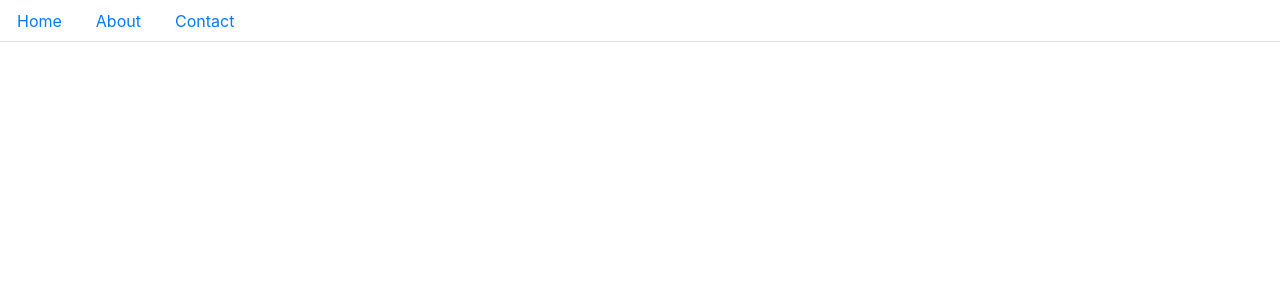
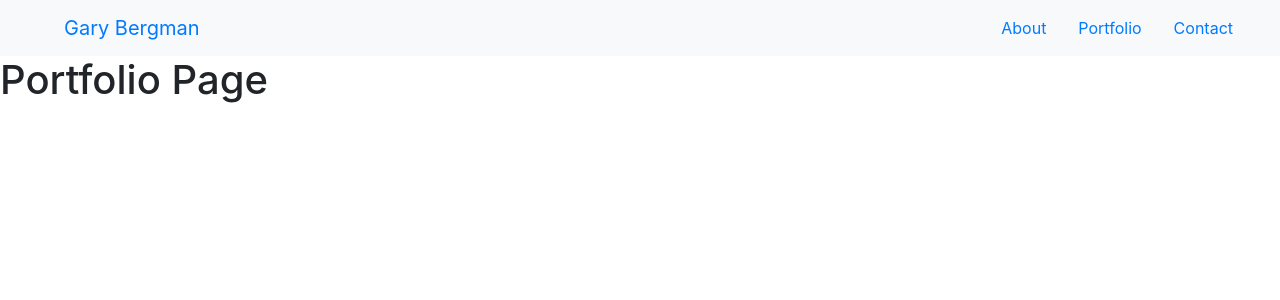
Before and after one commit to Gary-Bergman/React-Portfolio, a React (Create React App) app: page /portfolio in a window 1280 px wide. Shown: the top 300 px of the page. Built offline with nearby package versions, Linux system fonts and the light colour scheme.

Commit message:
Redid TopNav and updated routes in links

```diff
--- a/src/App.js
+++ b/src/App.js
@@ -1,7 +1,7 @@
 import React from "react";
 import { BrowserRouter as Router, Route } from "react-router-dom";
 import TopNav from "./components/TopNav";
-import Home from "./components/pages/Home";
+import Portfolio from "./components/pages/Portfolio";
 import About from "./components/pages/About";
 import Contact from "./components/pages/Contact";
 
@@ -10,9 +10,9 @@ function App() {
     <Router>
       <div>
         <TopNav />
-        <Route exact path="/" component={Home} />
-        <Route exact path="/about" component={About} />
+        <Route exact path={["/", "/about"]} component={About} />
         <Route exact path="/contact" component={Contact} />
+        <Route exact path="/portfolio" component={Portfolio} />
       </div>
     </Router>
   );
--- a/src/components/TopNav.js
+++ b/src/components/TopNav.js
@@ -8,20 +8,38 @@ function TopNav() {
   const location = useLocation();
 
   return (
-    <ul className="nav nav-tabs">
-      <li className="nav-item">
-        <Link to="/" className={location.pathname === "/" ? "nav-link active" : "nav-link"}>
-          Home
-        </Link>
-      </li>
+    <>
+      <header>
+        <nav className="navbar navbar-expand-lg navbar-light bg-light">
+          <a className="navbar-brand ml-5 text-primary myName">Gary Bergman</a>
+          <button className="navbar-toggler" type="button" data-toggle="collapse" data-target="#navbarText"
+            aria-controls="navbarText" aria-expanded="false" aria-label="Toggle navigation">
+            <span className="navbar-toggler-icon"></span>
+          </button>
+          <section className="collapse navbar-collapse" id="navbarText">
+            <ul className="nav col d-flex justify-content-end">
+
+              {/* About */}
               <li className="nav-item">
                 <Link
-          to="/about"
-          className={location.pathname === "/about" ? "nav-link active" : "nav-link"}
+                  to="/"
+                  className={location.pathname === "/" ? "nav-link active" : "nav-link"}
                 >
                   About
                 </Link>
               </li>
+
+              {/* Portfolio */}
+              <li className="nav-item">
+                <Link
+                  to="/portfolio"
+                  className={location.pathname === "/portfolio" ? "nav-link active" : "nav-link"}
+                >
+                  Portfolio
+                </Link>
+              </li>
+
+              {/* Contact */}
               <li className="nav-item">
                 <Link
                   to="/contact"
@@ -31,6 +49,10 @@ function TopNav() {
                 </Link>
               </li>
             </ul>
+          </section>
+        </nav>
+      </header>
+    </>
   );
 }
 
--- a/src/components/pages/Home.js
+++ /dev/null
@@ -1,11 +0,0 @@
-import React from "react";
-
-function Home() {
-  return (
-    <>
-      <h1>Home Page</h1>
-    </>
-  );
-}
-
-export default Home;
--- /dev/null
+++ b/src/components/pages/Portfolio.js
@@ -0,0 +1,11 @@
+import React from "react";
+
+function Portfolio() {
+  return (
+    <>
+      <h1>Portfolio Page</h1>
+    </>
+  );
+}
+
+export default Portfolio;
```
Lines whose indentation alone changed are shown as unchanged.
